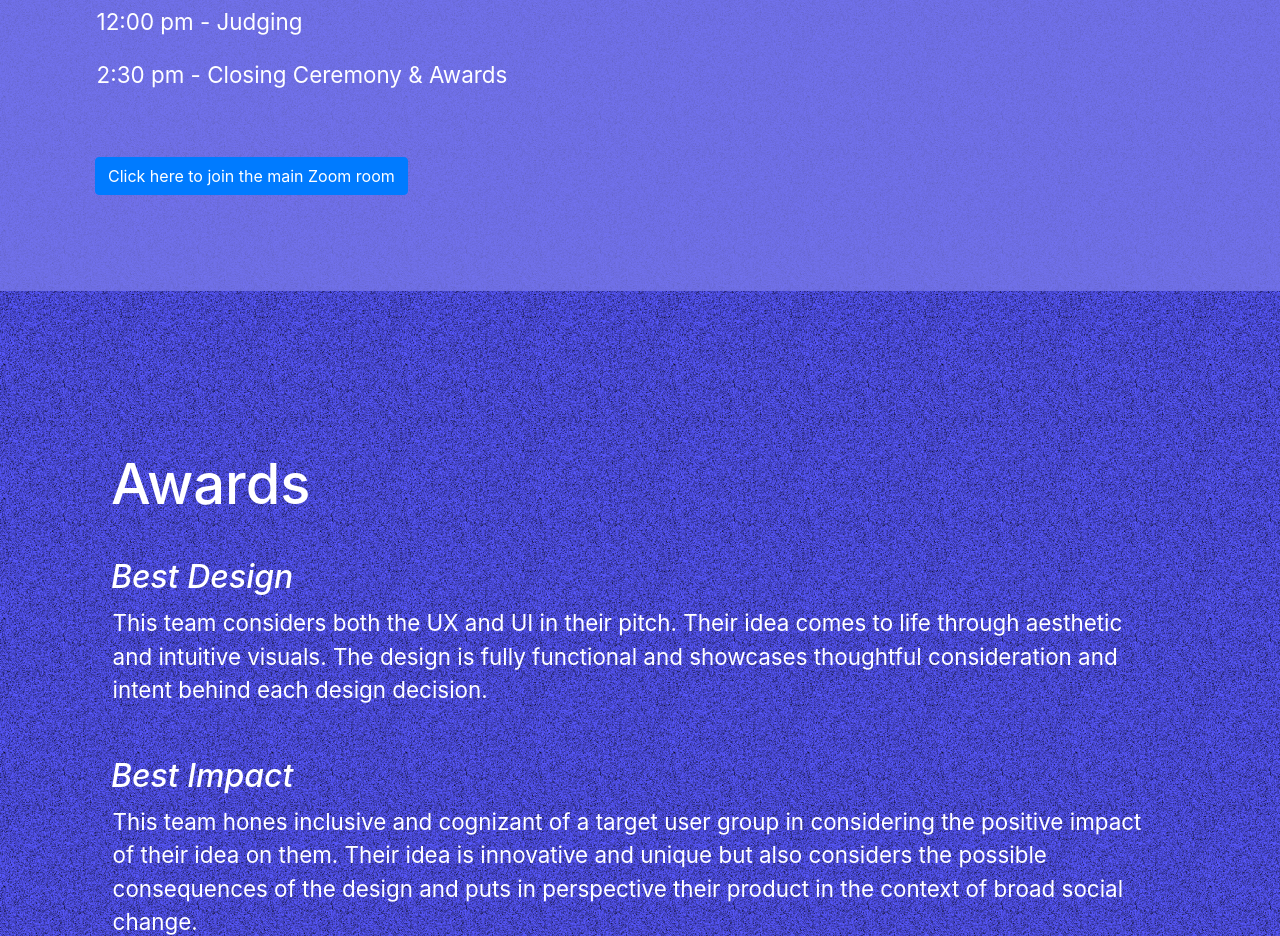
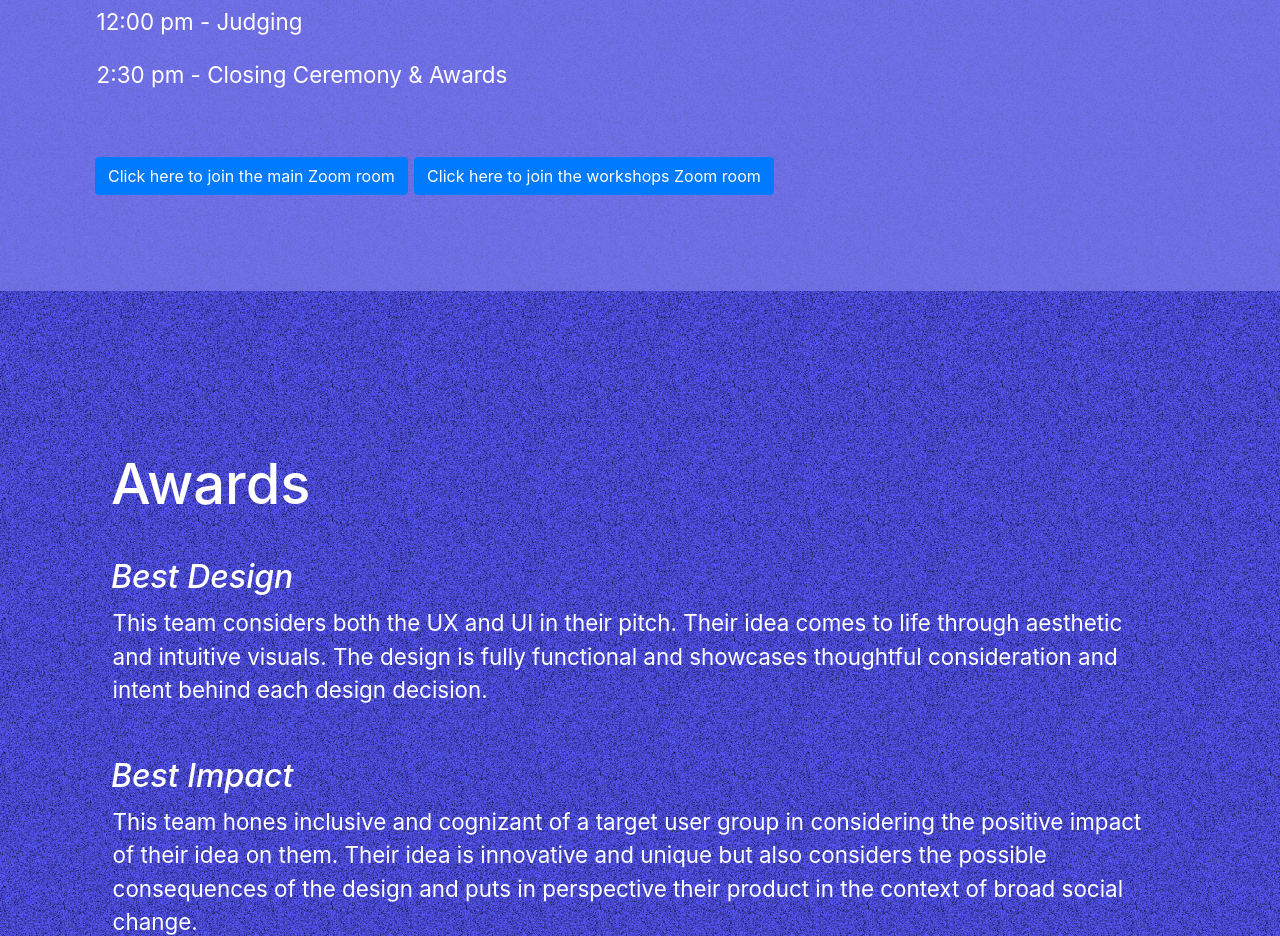
Before and after one commit to jychung9/Figmathon-Website-UX-UW, a plain HTML site: page index.html in a window 1280 px wide. Shown: the part 4800-5736 px from the top of the page. Drawn offline with nearby package versions, Linux system fonts and the light colour scheme.

Commit message:
workshop room

```diff
--- a/index.html
+++ b/index.html
@@ -169,6 +169,9 @@
       <a href="https://washington.zoom.us/my/uxuwclub" target="_blank">
         <button type="button" class="btn btn-primary">Click here to join the main Zoom room</button>
       </a>
+      <a href="https://us02web.zoom.us/j/3915213468?pwd=eTdPTFlzT0h2Y1VnTi9ORk9rNE9RUT09" target="_blank">
+        <button type="button" class="btn btn-primary">Click here to join the workshops Zoom room</button>
+      </a>
     </section>
     <section class="tracks">
       <h2>Awards</h2>
```
